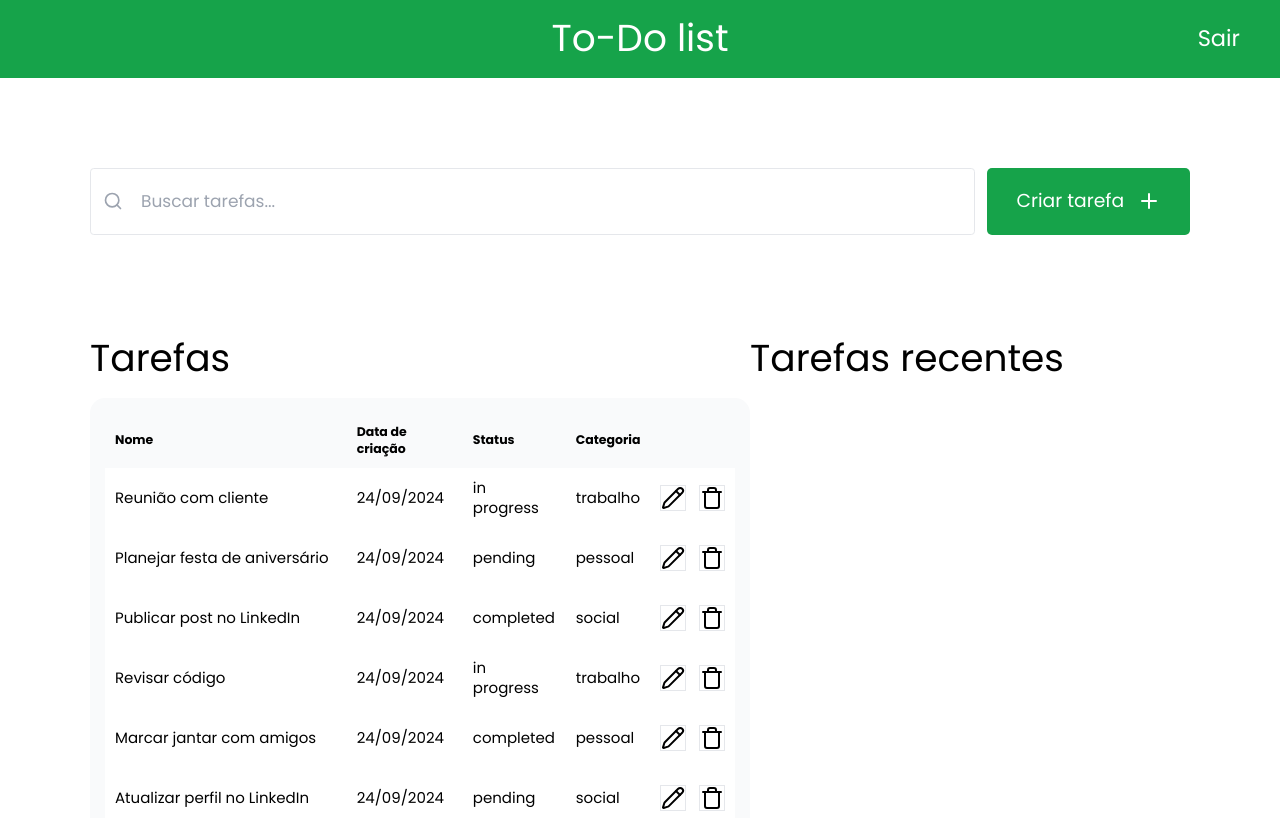
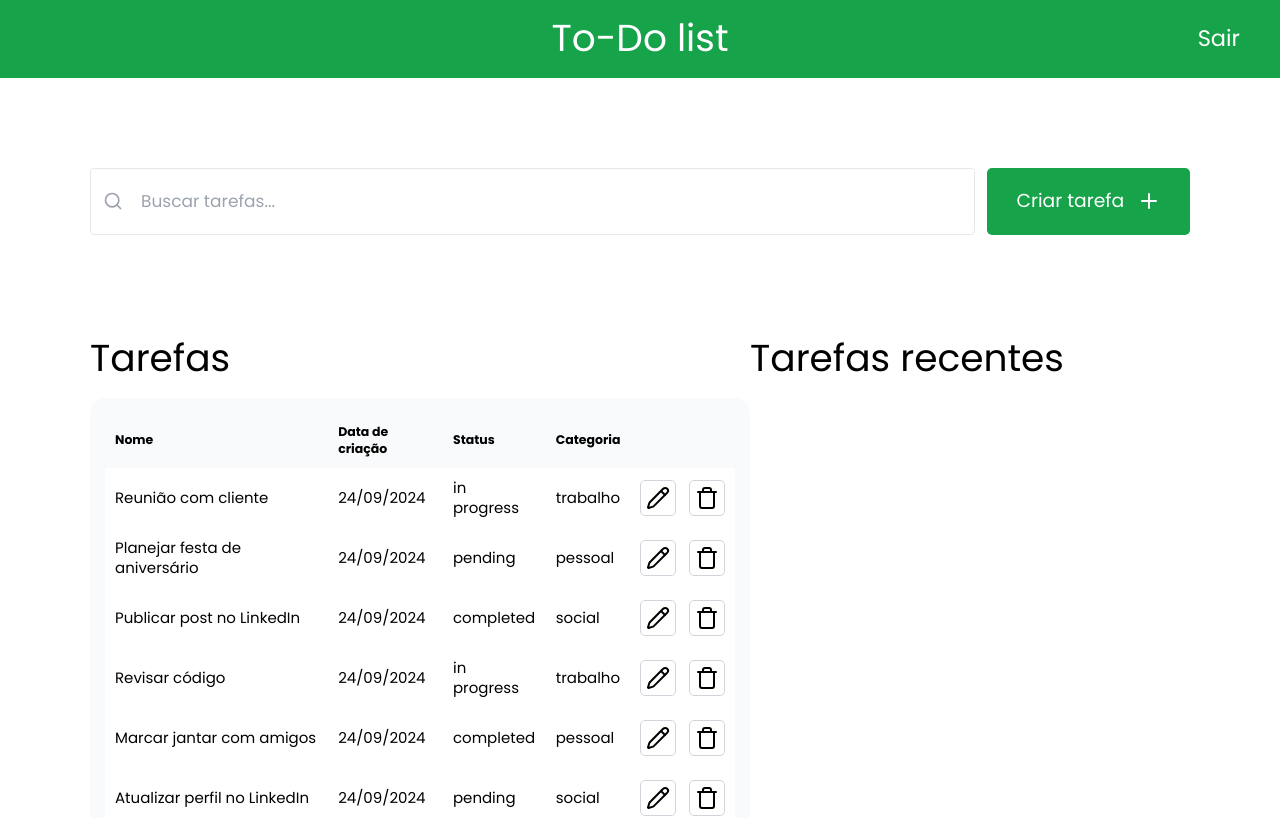
Before and after one commit to Kaua2123/nextjs-to-do-list, a Next.js app: page /tasks in a window 1280 px wide. Shown: the top 818 px of the page. Built offline with nearby package versions, Linux system fonts and the light colour scheme.

Commit message:
refactor: make create task button and table buttons into a component

```diff
--- a/src/app/tasks/page.tsx
+++ b/src/app/tasks/page.tsx
@@ -1,7 +1,7 @@
-import { Plus, Search } from 'lucide-react';
-import { Button } from '../ui/button';
+import { Search } from 'lucide-react';
 import Navbar from '../ui/navbar';
 import Table from '../ui/tasks/table';
+import { CreateTaskButton } from '../ui/tasks/buttons';
 
 export default function Page() {
   return (
@@ -19,11 +19,7 @@ export default function Page() {
               className="pointer-events-none absolute ml-5 text-gray-400 peer-focus:text-gray-900"
             />
           </div>
-
-          <Button className="flex items-center justify-center w-96">
-            Criar tarefa
-            <Plus />
-          </Button>
+          <CreateTaskButton />
         </div>
         <div className="px-36 mt-6 flex">
           <div className="w-3/5">
--- a/src/app/ui/tasks/buttons.tsx
+++ b/src/app/ui/tasks/buttons.tsx
@@ -0,0 +1,33 @@
+import { Pencil, Plus, Trash } from 'lucide-react';
+import { Button } from '@/app/ui/button';
+
+export function CreateTaskButton() {
+  return (
+    <>
+      <Button className="flex items-center justify-center w-96">
+        Criar tarefa
+        <Plus />
+      </Button>
+    </>
+  );
+}
+
+export function EditButton() {
+  return (
+    <>
+      <button className="p-2 rounded-lg border border-gray-300">
+        <Pencil />
+      </button>
+    </>
+  );
+}
+
+export function DeleteButton() {
+  return (
+    <>
+      <button className="p-2 rounded-lg border border-gray-300">
+        <Trash />
+      </button>
+    </>
+  );
+}
--- a/src/app/ui/tasks/table.tsx
+++ b/src/app/ui/tasks/table.tsx
@@ -1,6 +1,6 @@
 import { tasks } from '@/app/lib/placeholder-data';
-import styles from './table.module.css';
-import { Pencil, Trash } from 'lucide-react';
+import styles from '@/app/ui/tasks/table.module.css';
+import { DeleteButton, EditButton } from '@/app/ui/tasks/buttons';
 
 export default function Table() {
   const fetchTasks = tasks;
@@ -25,12 +25,8 @@ export default function Table() {
               <td>{task.status}</td>
               <td>{task.tags}</td>
               <td className="flex items-center justify-center h-24 gap-5">
-                <button className="border border-gray-200">
-                  <Pencil />
-                </button>
-                <button className="border border-gray-200">
-                  <Trash />
-                </button>
+                <EditButton />
+                <DeleteButton />
               </td>
             </tr>
           ))}
```
